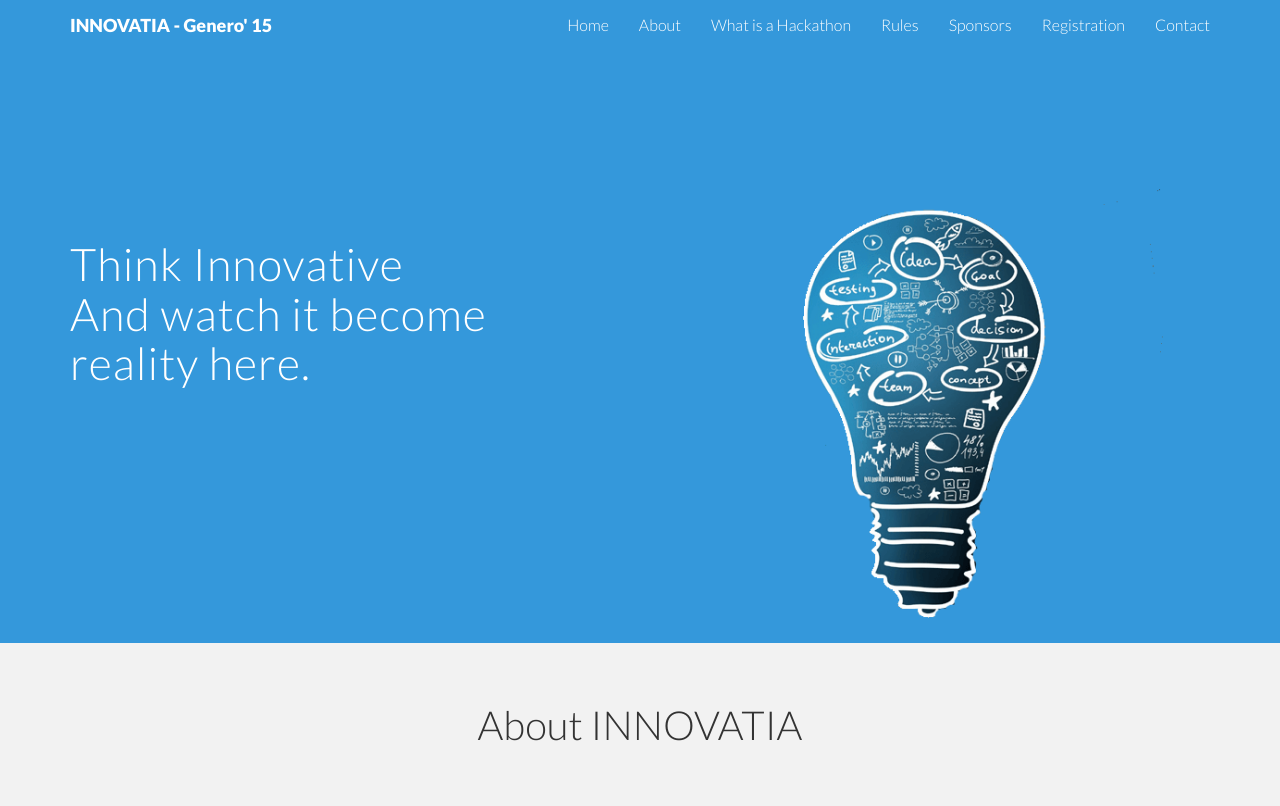
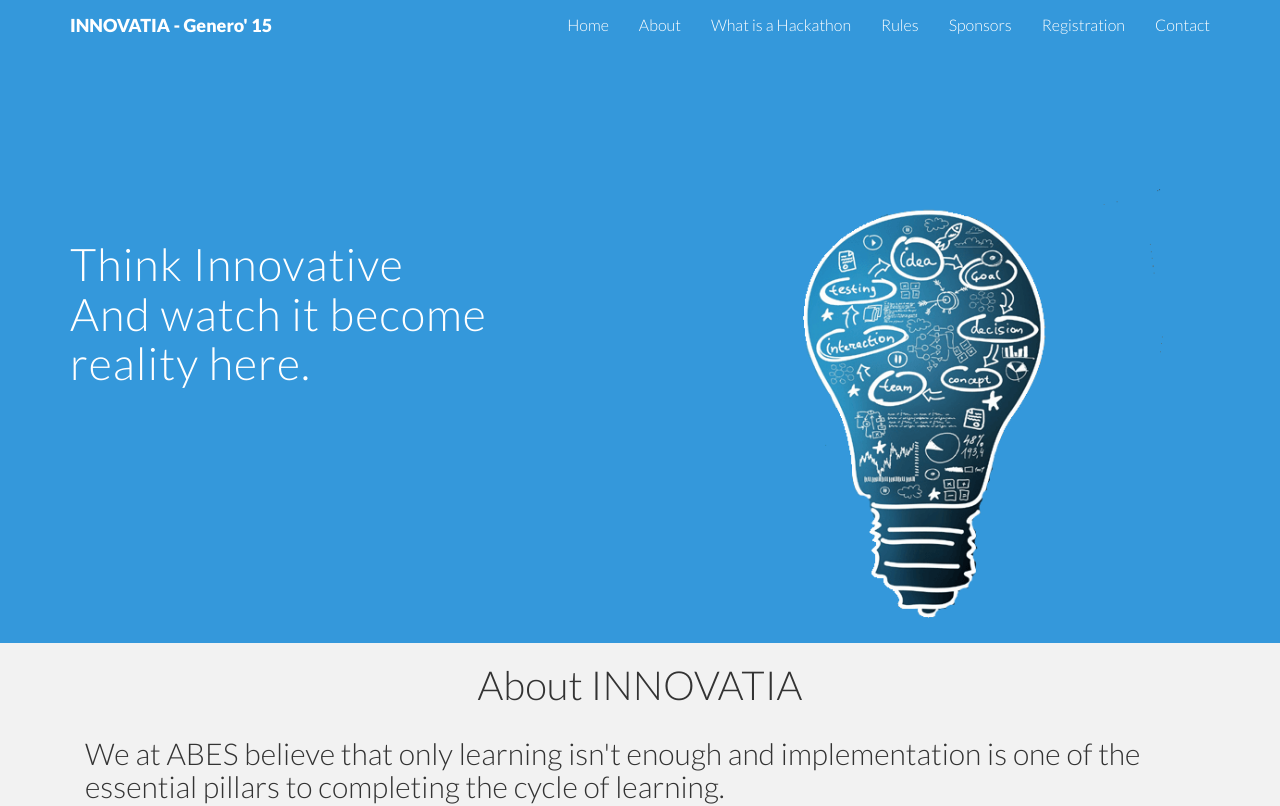
Before and after one commit to innovatia15/innovatia15.github.io, a plain HTML site: page index.html in a window 1280 px wide. Shown: the top 806 px of the page. Drawn offline with nearby package versions, Linux system fonts and the light colour scheme.

Commit message:
added some items

```diff
--- a/index.html
+++ b/index.html
@@ -67,8 +67,8 @@
 
 	<section id="about">
 	<div class="container">
-		<div class="row mt centered">
-		<h1>About INNOVATIA</h1>
+		<div class="section-header">
+		<h1 class="section-title text-center wow fadeInRight">About INNOVATIA</h1>
 		</div>
 			<div class="col-sm-6 col-md-12">
 				<h2>
@@ -83,9 +83,10 @@
 					</blockquote>
 				</h2>
 
-		</div><!-- /row -->
+			</div>
 	</div><!-- /container -->
 </section><!--about-->
+
 	    <section id="what">
         <div class="container">
             <div class="section-header">
@@ -98,6 +99,7 @@
                 </h3>
         </div>
     </section><!--/#what-->
+
 	<section id="rules">
 	<div class="container">
 		<div class="row mt centered">
@@ -150,7 +152,7 @@
 			</div><!--/col-lg-4 -->
 		</div><!-- /row -->
 	</div><!-- /container -->
-	</section><!--sponsor-->
+</section><!--sponsor-->
 
 	    <section id="register">
         <div class="container">
```
Also changed, not shown: assets/img/ipad-hand.png (deleted), assets/img/iphone.png (deleted), assets/img/p01.png (deleted), assets/img/p02.png (deleted), assets/img/p03.png (deleted), assets/img/pic1.jpg (deleted), assets/img/pic2.jpg (deleted), assets/img/pic3.jpg (deleted), assets/img/ser01.png (deleted), assets/img/ser02.png (deleted), assets/img/ser03.png (deleted).
